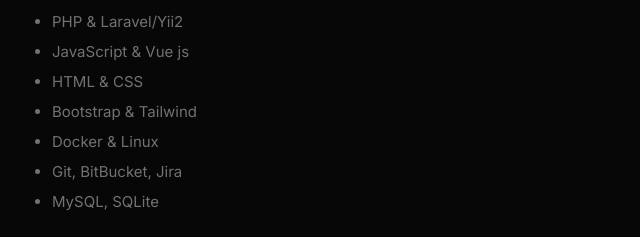
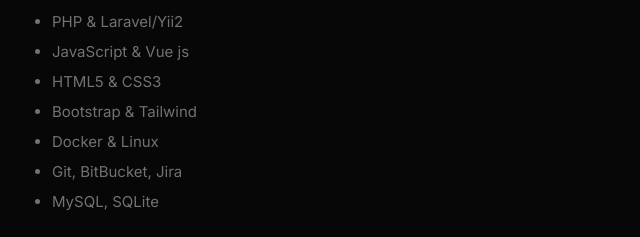
Before and after one commit to valeraqwe/resume, a plain HTML site: page index.html in a window 1280 px wide. Shown: the part 403-640 px from the top of the page, 158-798 px from the left. Drawn offline with nearby package versions, Linux system fonts and the light colour scheme.

Commit message:
fix fix fix

```diff
--- a/index.html
+++ b/index.html
@@ -38,7 +38,7 @@
             <ul class="skills_list description">
                 <li>PHP & Laravel/Yii2</li>
                 <li>JavaScript & Vue js</li>
-                <li>HTML & CSS</li>
+                <li>HTML5 & CSS3</li>
                 <li>Bootstrap & Tailwind</li>
                 <li>Docker & Linux</li>
                 <li>Git, BitBucket, Jira</li>
```
